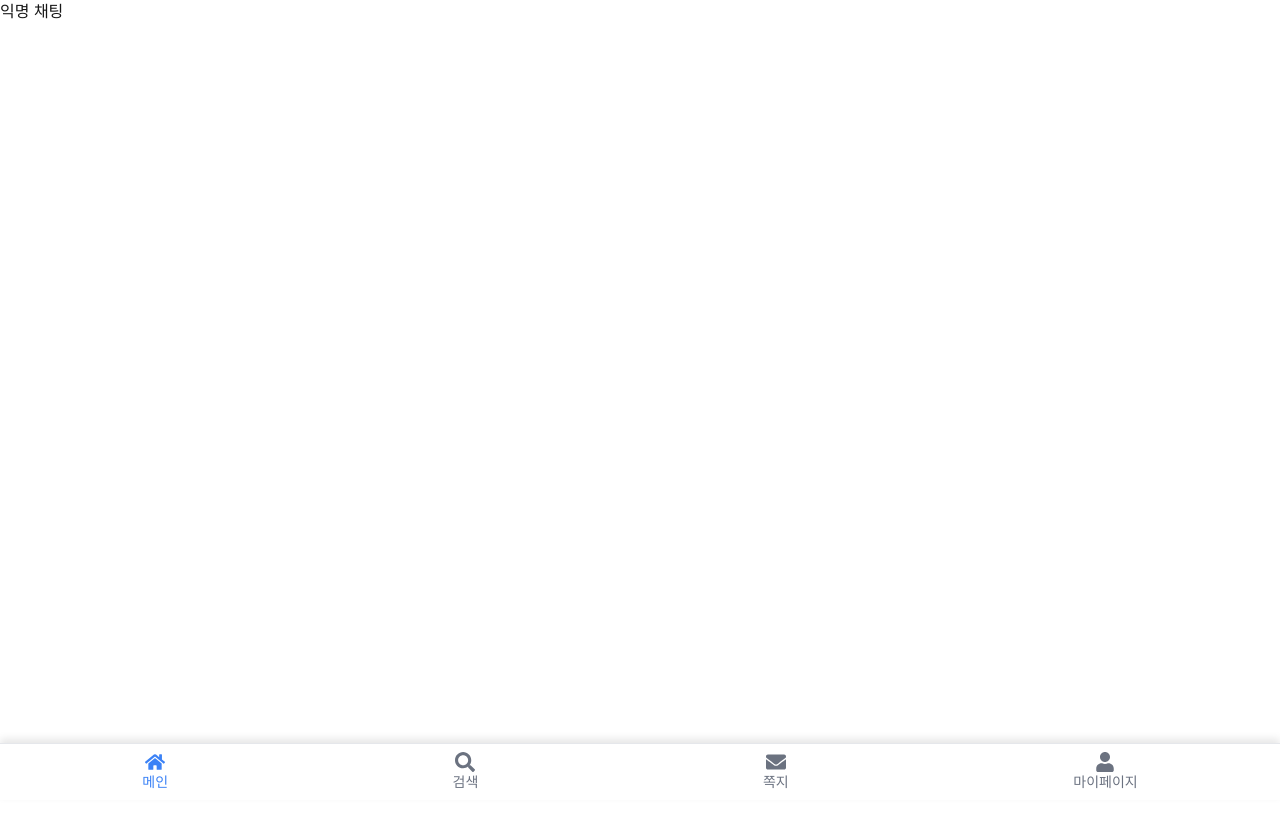
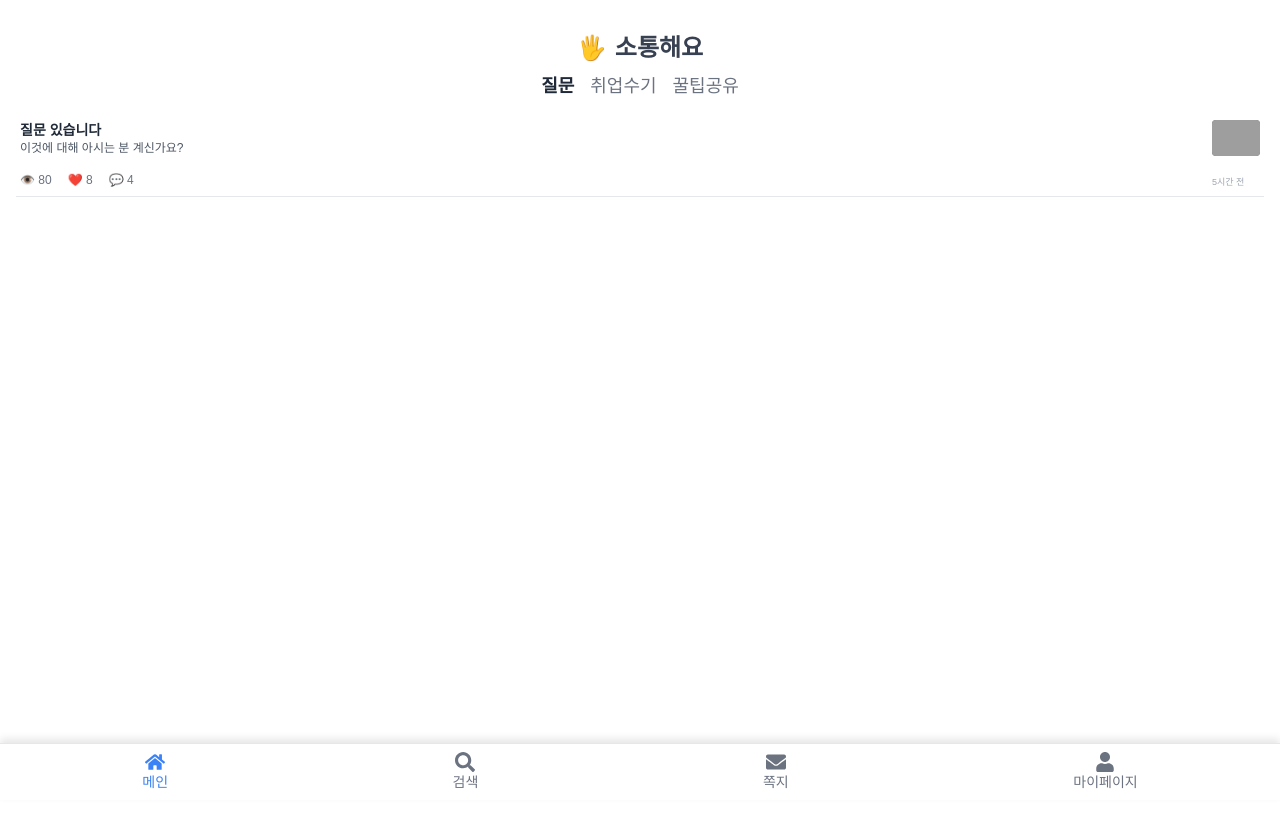
Before and after one commit to Gotkwondo/CodIN-INU-front-end, a Next.js app: page /main/boards/communicate in a window 1280 px wide. Shown: the top 828 px of the page. Before the commit the page ends 800 px from the top, so only its background shows below. Built offline with nearby package versions, Linux system fonts and the light colour scheme; grey boxes are pictures that could not be loaded.

Commit message:
SC-2 게시글 리스트 동적으로 변경

```diff
--- /dev/null
+++ b/src/app/(with-bottom-nav)/main/boards/[boardName]/page.tsx
@@ -0,0 +1,63 @@
+// app/boards/[boardName]/page.tsx
+'use client';
+
+import { FC, useState, useEffect } from 'react';
+import { useParams } from 'next/navigation';
+import Tabs from '@/components/Tabs';
+import PostList from '@/components/PostList';
+import { boardData } from '@/data/boardData';
+import { localPosts } from '@/data/localPosts';
+import { Post } from '@/interfaces/Post';
+
+const BoardPage: FC = () => {
+    const params = useParams();
+    const boardName = params.boardName as string;
+
+    // 게시판 정보 가져오기
+    const board = boardData[boardName];
+
+    if (!board) {
+        return <div>존재하지 않는 게시판입니다.</div>;
+    }
+
+    // 탭 정보 설정
+    const tabs = board.tabs;
+    const hasTabs = tabs.length > 0;
+    const defaultTab = hasTabs ? tabs[0].value : 'default';
+
+    const [activeTab, setActiveTab] = useState<string>(defaultTab);
+    const [posts, setPosts] = useState<Post[]>([]);
+
+    useEffect(() => {
+        // 로컬 데이터에서 게시물 가져오기
+        const boardPosts = localPosts[boardName];
+
+        if (boardPosts) {
+            const tabPosts = hasTabs ? boardPosts[activeTab] : boardPosts['default'];
+            setPosts(tabPosts || []);
+        } else {
+            setPosts([]);
+        }
+    }, [boardName, activeTab]);
+
+    return (
+        <div className="bg-white min-h-screen p-4 pb-16">
+            {/* 페이지 헤더 */}
+            <header className="text-center my-4">
+                <h1 className="text-2xl font-bold text-gray-700 flex items-center justify-center">
+                    {/* 아이콘은 필요에 따라 추가 */}
+                    <span className="mr-2">🖐️</span> {board.name}
+                </h1>
+                {/* Tabs 컴포넌트 사용 */}
+                {hasTabs && (
+                    <Tabs tabs={tabs} activeTab={activeTab} onTabChange={setActiveTab} />
+                )}
+            </header>
+
+            {/* PostList 컴포넌트 사용 */}
+            <PostList posts={posts} />
+        </div>
+    );
+};
+
+export default BoardPage;
--- a/src/app/(with-bottom-nav)/main/boards/best/page.tsx
+++ /dev/null
@@ -1,8 +0,0 @@
-export default function MyPage() {
-    return (
-        <div>
-            <h1>익명 채팅</h1>
-            {/* 익명 채팅 */}
-        </div>
-    );
-}
--- a/src/app/(with-bottom-nav)/main/boards/communicate/page.tsx
+++ /dev/null
@@ -1,8 +0,0 @@
-export default function MyPage() {
-    return (
-        <div>
-            <h1>익명 채팅</h1>
-            {/* 익명 채팅 */}
-        </div>
-    );
-}
--- a/src/app/(with-bottom-nav)/main/boards/extracurricular/page.tsx
+++ /dev/null
@@ -1,8 +0,0 @@
-export default function MyPage() {
-    return (
-        <div>
-            <h1>익명 채팅</h1>
-            {/* 익명 채팅 */}
-        </div>
-    );
-}
--- a/src/app/(with-bottom-nav)/main/boards/used-books/page.tsx
+++ /dev/null
@@ -1,8 +0,0 @@
-export default function MyPage() {
-    return (
-        <div>
-            <h1>익명 채팅</h1>
-            {/* 익명 채팅 */}
-        </div>
-    );
-}
--- /dev/null
+++ b/src/data/boardData.ts
@@ -0,0 +1,35 @@
+// data/boardData.ts
+
+export interface Tab {
+    label: string;
+    value: string;
+}
+
+export interface Board {
+    name: string;
+    tabs: Tab[];
+}
+
+export const boardData: Record<string, Board> = {
+    'need-help': {
+        name: '구해요',
+        tabs: [
+            { label: '스터디', value: 'study' },
+            { label: '프로젝트', value: 'project' },
+            { label: '공모전/대회', value: 'competition' },
+            { label: '소모임', value: 'gathering' },
+        ],
+    },
+    'communicate': {
+        name: '소통해요',
+        tabs: [
+            { label: '질문', value: 'question' },
+            { label: '취업수기', value: 'job-experience' },
+            { label: '꿀팁공유', value: 'tips' },
+        ],
+    },
+    'best': {
+        name: '베스트 게시물',
+        tabs: [], // 베스트 게시물은 탭이 없음
+    },
+};
--- /dev/null
+++ b/src/data/localPosts.ts
@@ -0,0 +1,109 @@
+// data/localPosts.ts
+
+import { Post } from '@/interfaces/Post';
+
+export const localPosts: Record<string, Record<string, Post[]>> = {
+    'need-help': {
+        study: [
+            {
+                title: '스터디 모집합니다',
+                content: '함께 공부하실 분 모집합니다.',
+                views: 100,
+                likes: 10,
+                comments: 5,
+                timeAgo: '1시간 전',
+                icon: '/icons/study.png',
+            },
+            // ... 추가 더미 데이터
+        ],
+        project: [
+            {
+                title: '프로젝트 팀원 구합니다',
+                content: '프로젝트 함께 하실 분 구합니다.',
+                views: 200,
+                likes: 20,
+                comments: 10,
+                timeAgo: '2시간 전',
+                icon: '/icons/project.png',
+            },
+            // ... 추가 더미 데이터
+        ],
+        competition: [
+            {
+                title: '공모전 참가자 모집',
+                content: '공모전 함께 도전하실 분!',
+                views: 150,
+                likes: 15,
+                comments: 7,
+                timeAgo: '3시간 전',
+                icon: '/icons/competition.png',
+            },
+            // ... 추가 더미 데이터
+        ],
+        gathering: [
+            {
+                title: '소모임 멤버 모집',
+                content: '소모임에 참여하실 분들 모집합니다.',
+                views: 120,
+                likes: 12,
+                comments: 6,
+                timeAgo: '4시간 전',
+                icon: '/icons/gathering.png',
+            },
+            // ... 추가 더미 데이터
+        ],
+    },
+    'communicate': {
+        question: [
+            {
+                title: '질문 있습니다',
+                content: '이것에 대해 아시는 분 계신가요?',
+                views: 80,
+                likes: 8,
+                comments: 4,
+                timeAgo: '5시간 전',
+                icon: '/icons/question.png',
+            },
+            // ... 추가 더미 데이터
+        ],
+        'job-experience': [
+            {
+                title: '취업 성공기',
+                content: '저의 취업 경험을 공유합니다.',
+                views: 90,
+                likes: 9,
+                comments: 5,
+                timeAgo: '6시간 전',
+                icon: '/icons/job.png',
+            },
+            // ... 추가 더미 데이터
+        ],
+        tips: [
+            {
+                title: '꿀팁 공유합니다',
+                content: '유용한 정보를 공유합니다.',
+                views: 110,
+                likes: 11,
+                comments: 6,
+                timeAgo: '7시간 전',
+                icon: '/icons/tips.png',
+            },
+            // ... 추가 더미 데이터
+        ],
+    },
+    'best': {
+        // 베스트 게시물은 탭이 없으므로 단일 배열
+        default: [
+            {
+                title: '베스트 게시물 1',
+                content: '인기 게시물 내용입니다.',
+                views: 1000,
+                likes: 100,
+                comments: 50,
+                timeAgo: '1일 전',
+                icon: '/icons/best.png',
+            },
+            // ... 추가 더미 데이터
+        ],
+    },
+};
--- /dev/null
+++ b/src/interfaces/Post.ts
@@ -0,0 +1,11 @@
+// interfaces/Post.ts
+
+export interface Post {
+    title: string;
+    content: string;
+    views: number;
+    likes: number;
+    comments: number;
+    timeAgo: string;
+    icon: string;
+}
```
